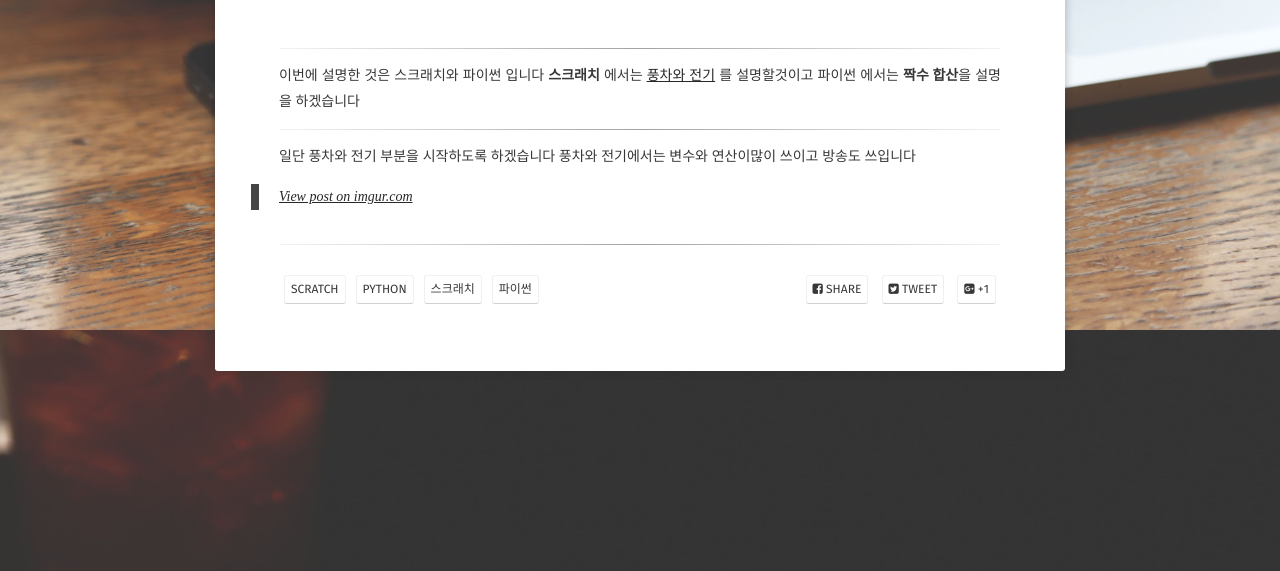
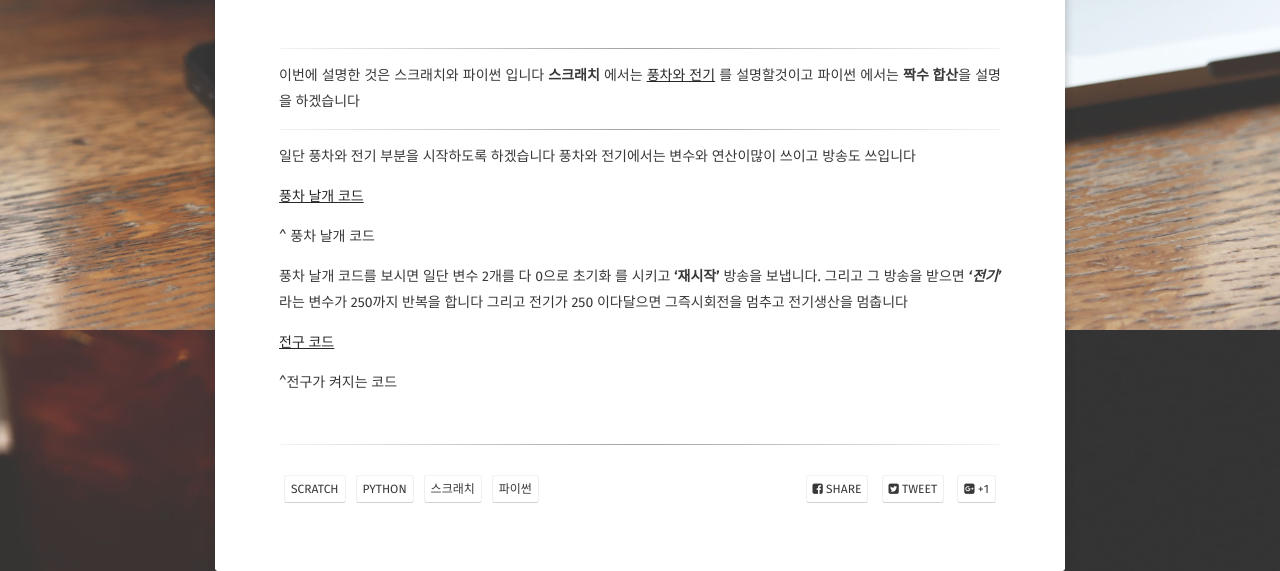
Before and after one commit to funct1onx/funct1onx.github.com, a Jekyll site: the page built from _posts/2012-05-23-readability-feature-post.md, in a window 1280 px wide. Shown: the part 570-1141 px from the top of the page. Built offline with Jekyll 4.4.1, drawn with Linux system fonts in a browser that asks for light colours; some web fonts are replaced; a script that is not in the unit is left out.

Commit message:
Update 2012-05-23-readability-feature-post.md

```diff
--- a/_posts/2012-05-23-readability-feature-post.md
+++ b/_posts/2012-05-23-readability-feature-post.md
@@ -19,4 +19,14 @@ comments: false
 일단 풍차와 전기 부분을 시작하도록 하겠습니다
 풍차와 전기에서는 변수와 연산이많이 쓰이고 방송도 쓰입니다
 
-<blockquote class="imgur-embed-pub" lang="en" data-id="B4cmPYj"><a href="https://imgur.com/B4cmPYj">View post on imgur.com</a></blockquote><script async src="//s.imgur.com/min/embed.js" charset="utf-8"></script>
+[풍차 날개 코드](https://imgur.com/B4cmPYj)
+
+^ 풍차 날개 코드
+
+풍차 날개 코드를 보시면 일단 변수 2개를 다 0으로 초기화 를 시키고
+**'재시작'** 방송을 보냅니다. 그리고 그 방송을 받으면 ***'전기'*** 라는 변수가
+250까지 반복을 합니다 그리고 전기가 250 이다달으면 그즉시회전을 멈추고 전기생산을 멈춥니다
+
+[전구 코드](https://imgur.com/afEgw7v)
+
+^전구가 켜지는 코드
```
